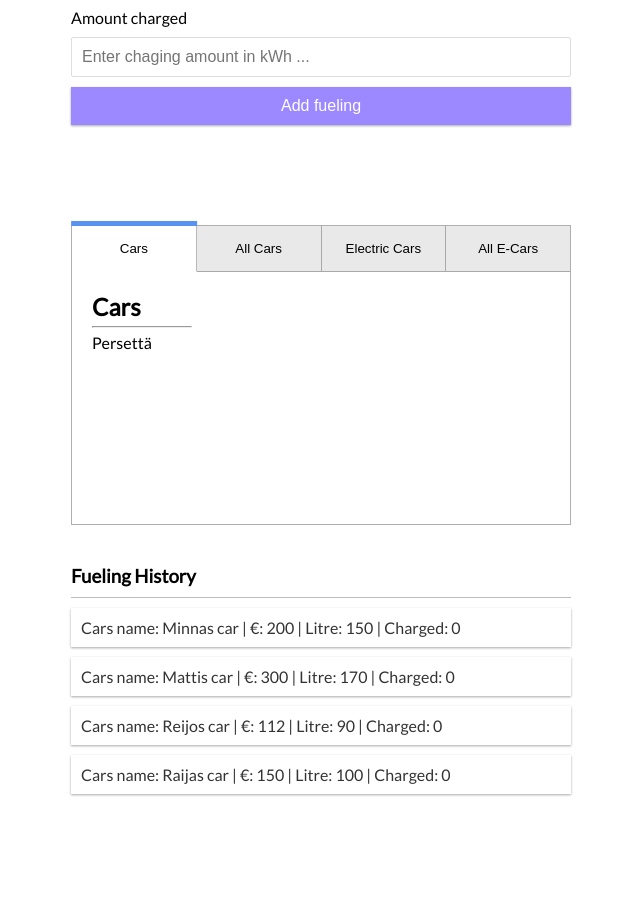
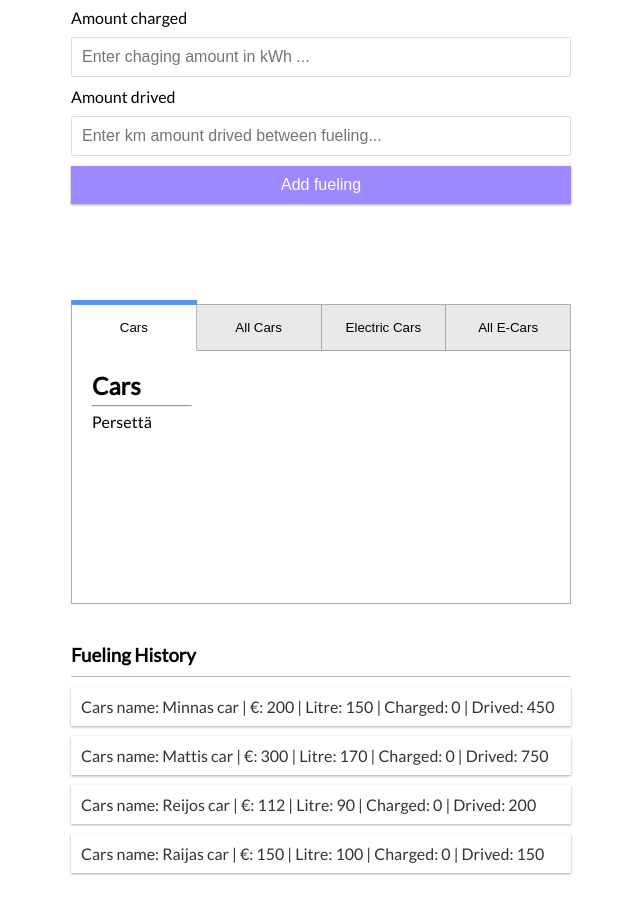
Before and after one commit to mixmading/frontend-teamwork, a React (Create React App) app: page / in a window 1280 px wide. Shown: the part 351-1264 px from the top of the page, without its empty margins (319-959 px from the left). Before the commit the page ends 1185 px from the top, so only its background shows below. Built offline with nearby package versions, Linux system fonts and the light colour scheme.

Commit message:
lisätty jotain vitu kilsoja

```diff
--- a/src/components/FuelingList.js
+++ b/src/components/FuelingList.js
@@ -9,8 +9,8 @@ export const FuelingList = () => {
       <h3>Fueling History</h3>
       <ul className="list">
         {transactions.map(transaction => (
-          <li key={transaction.id}>
-          Cars name: {transaction.text} | €: {transaction.Euro} | Litre: {transaction.Litre} | Charged: {transaction.kWh}
+          <li key={transaction.transaction}>
+          Cars name: {transaction.text} | €: {transaction.Euro} | Litre: {transaction.Litre} | Charged: {transaction.kWh} | Drived: {transaction.km}
           </li>
         ))}
       </ul>
--- a/src/components/NewFueling.js
+++ b/src/components/NewFueling.js
@@ -6,6 +6,7 @@ export const NewFueling = () => {
     const [Euro, setEuro] =useState('');
     const [Litre, setLitre] =useState('');
     const [kWh, setkWh] =useState('');
+    const [km, setkm]  =useState('');
 
     const { addTransaction } = useContext(GlobalContext);
 
@@ -17,7 +18,8 @@ export const NewFueling = () => {
         text,
         Euro: +Euro,
         Litre: +Litre,
-        kWh: +kWh
+        kWh: +kWh,
+        km: +km
       }
 
       addTransaction(newTransaction);
@@ -50,6 +52,11 @@ export const NewFueling = () => {
         placeholder="Enter chaging amount in kWh ..." />
       </div>
 
+      <div className="form-control">
+        <label htmlFor="amount-km">Amount drived</label>
+        <input type="number" value={km} onChange={(e) => setkm(e.target.value)}
+        placeholder="Enter km amount drived between fueling..." />
+      </div>
       <button className="btn">Add fueling</button>
     </form>
     </>
--- a/src/context/GlobalState.js
+++ b/src/context/GlobalState.js
@@ -4,10 +4,10 @@ import AppReducer from './AppReducer';
 //initial state
 const initialState = {
     transactions: [
-           { id: 1, text: 'Minnas car', Euro: 200, Litre: 150, kWh: 0 },
-           { id: 2, text: 'Mattis car', Euro: 300, Litre: 170, kWh: 0},
-           { id: 3, text: 'Reijos car', Euro: 112, Litre: 90, kWh: 0},
-           { id: 4, text: 'Raijas car', Euro: 150, Litre: 100, kWh: 0}
+           { id: 1, text: 'Minnas car', Euro: 200, Litre: 150, kWh: 0, km: 450},
+           { id: 2, text: 'Mattis car', Euro: 300, Litre: 170, kWh: 0, km: 750},
+           { id: 3, text: 'Reijos car', Euro: 112, Litre: 90, kWh: 0, km: 200},
+           { id: 4, text: 'Raijas car', Euro: 150, Litre: 100, kWh: 0, km: 150}
         ]
 }
 
```
Also changed, not shown: src/components/AllCars.js (deleted, +0 -9 lines), src/components/AllElectricCars.js (deleted, +0 -9 lines), src/components/Cars.js (deleted, +0 -9 lines), src/components/ElectricCars.js (deleted, +0 -9 lines).
